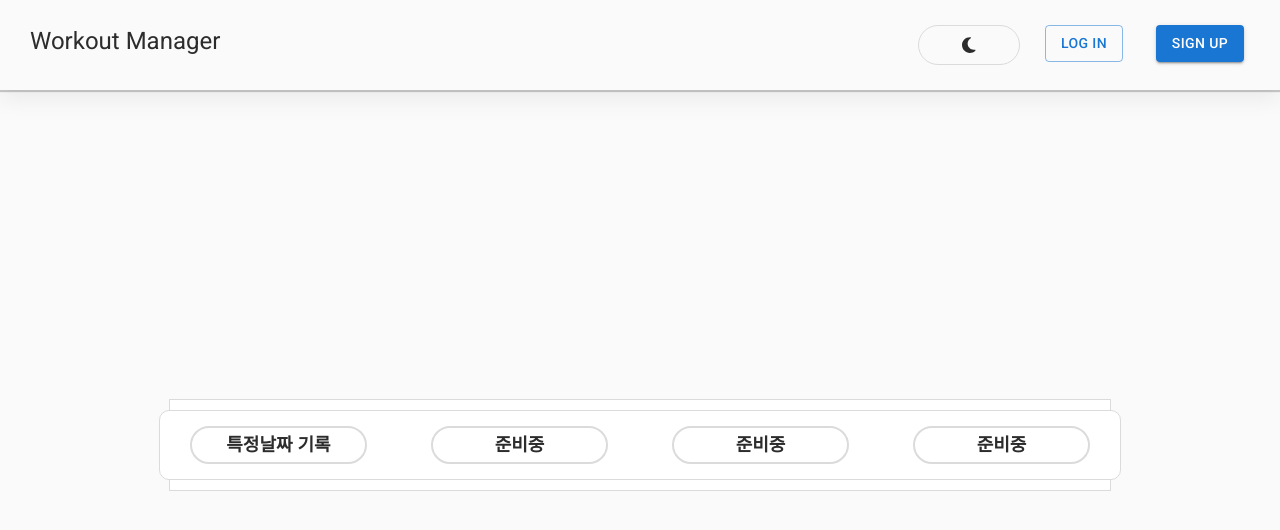
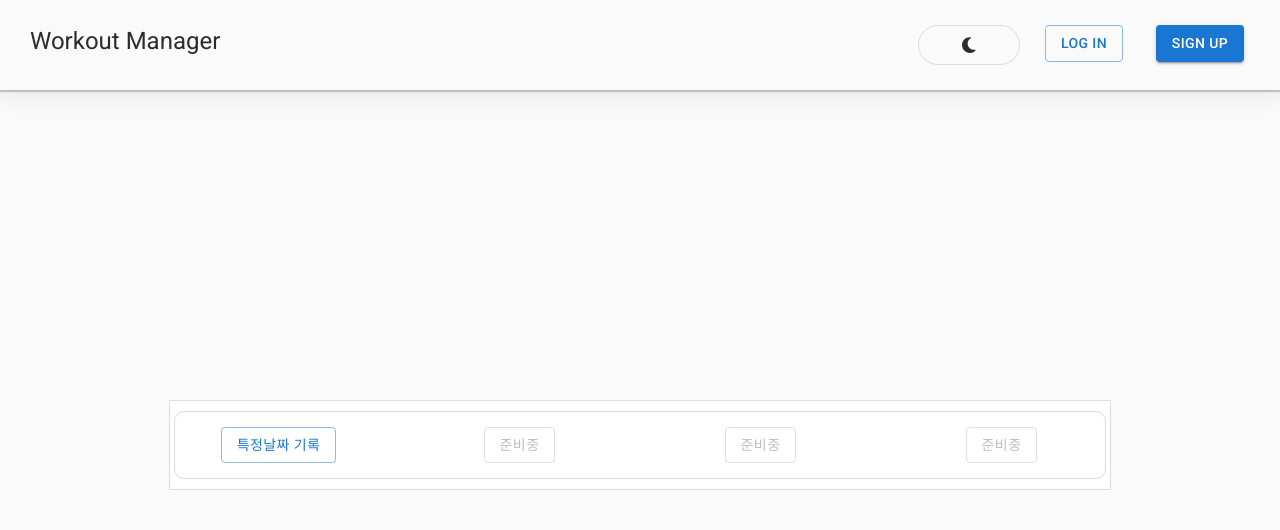
Before and after one commit to wujuno/workout-manager, a React (Create React App) app: page /watch/1 in a window 1280 px wide. Shown: the top 530 px of the page. Built offline with nearby package versions, Linux system fonts and the light colour scheme.

Commit message:
Style: Change Watch page

```diff
--- a/src/screens/watch/Watch.tsx
+++ b/src/screens/watch/Watch.tsx
@@ -1,3 +1,4 @@
+import { Button } from "@mui/material";
 import { Helmet } from "react-helmet-async";
 import { Link, Outlet } from "react-router-dom";
 import styled from "styled-components";
@@ -5,7 +6,7 @@ import SLayout from "../../components/Layout";
 import { BaseBox } from "../../components/shared";
 
 const Wrapper = styled(BaseBox)`
-    width:900px;
+  width: 900px;
   padding: 10px 20px;
   display: flex;
   flex-direction: column;
@@ -13,10 +14,10 @@ const Wrapper = styled(BaseBox)`
 `;
 
 const WatchHeader = styled(BaseBox)`
-    padding:15px 30px;
+  padding: 15px;
   border-radius: 10px;
-    display:grid;
-    grid-template-columns: repeat(4,1fr);
+  display: grid;
+  grid-template-columns: repeat(4, 1fr);
   grid-column-gap: 4rem;
   text-align: center;
 `;
@@ -25,14 +26,13 @@ const HeaderTitle = styled.div`
   padding: 8px 0px;
   border: 2px solid ${(props) => props.theme.borderColor};
   border-radius: 20px;
-    font-weight:600;
+  font-weight: 600;
   &:hover {
     border: 2px solid ${(props) => props.theme.accentColor};
   }
-
 `;
 
-function Watch (){
+function Watch() {
   return (
     <SLayout>
       <Helmet>
@@ -41,16 +41,28 @@ function Watch (){
       <Wrapper>
         <WatchHeader>
           <Link to="sdate">
-                        <HeaderTitle>특정날짜 기록</HeaderTitle>
+            <Button variant="outlined">특정날짜 기록</Button>
           </Link>
-                    <Link to="sdate33"><HeaderTitle>준비중</HeaderTitle></Link>
-                    <Link to="sdate33"><HeaderTitle>준비중</HeaderTitle></Link>
-                    <Link to="sdate33"><HeaderTitle>준비중</HeaderTitle></Link>
+          <Link to="sdate33">
+            <Button variant="outlined" disabled>
+              준비중
+            </Button>
+          </Link>
+          <Link to="sdate33">
+            <Button variant="outlined" disabled>
+              준비중
+            </Button>
+          </Link>
+          <Link to="sdate33">
+            <Button variant="outlined" disabled>
+              준비중
+            </Button>
+          </Link>
         </WatchHeader>
-            <Outlet/>
+        <Outlet />
       </Wrapper>
     </SLayout>
-    )
+  );
 }
 
 export default Watch;
```
Lines whose indentation alone changed are shown as unchanged.
